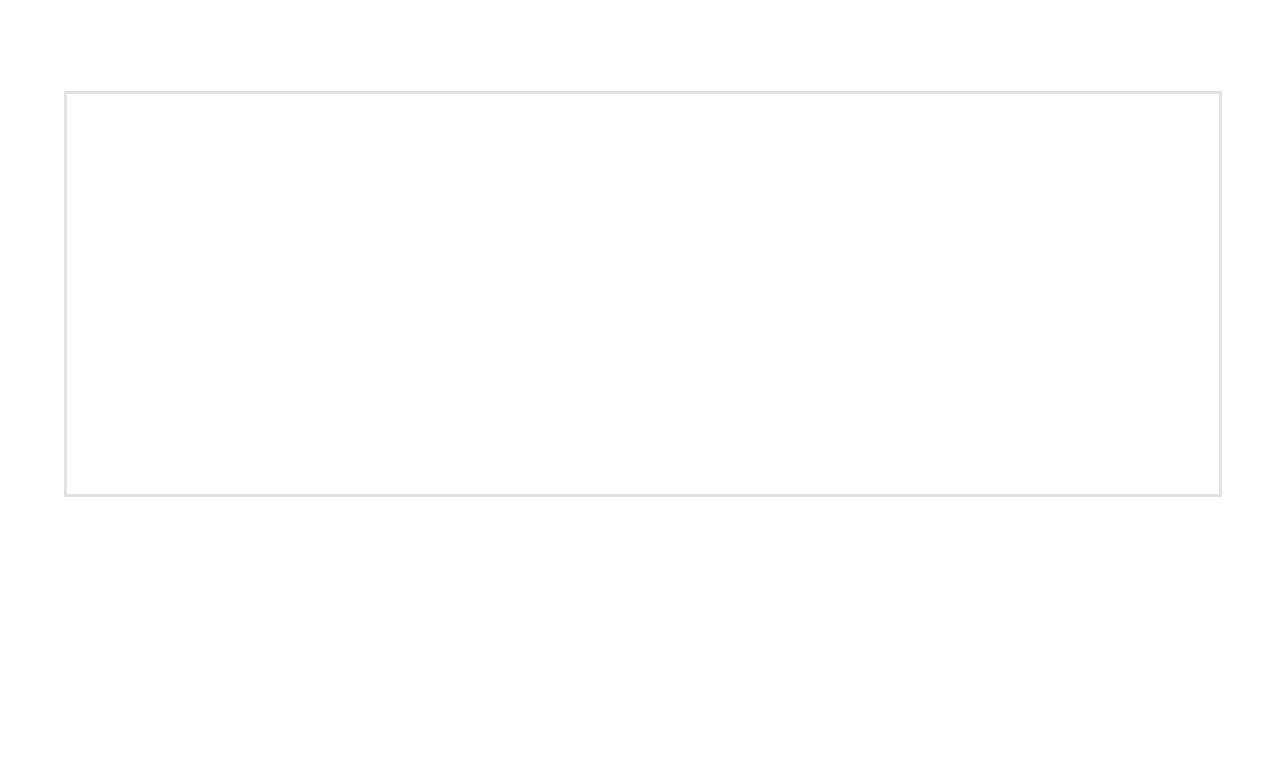
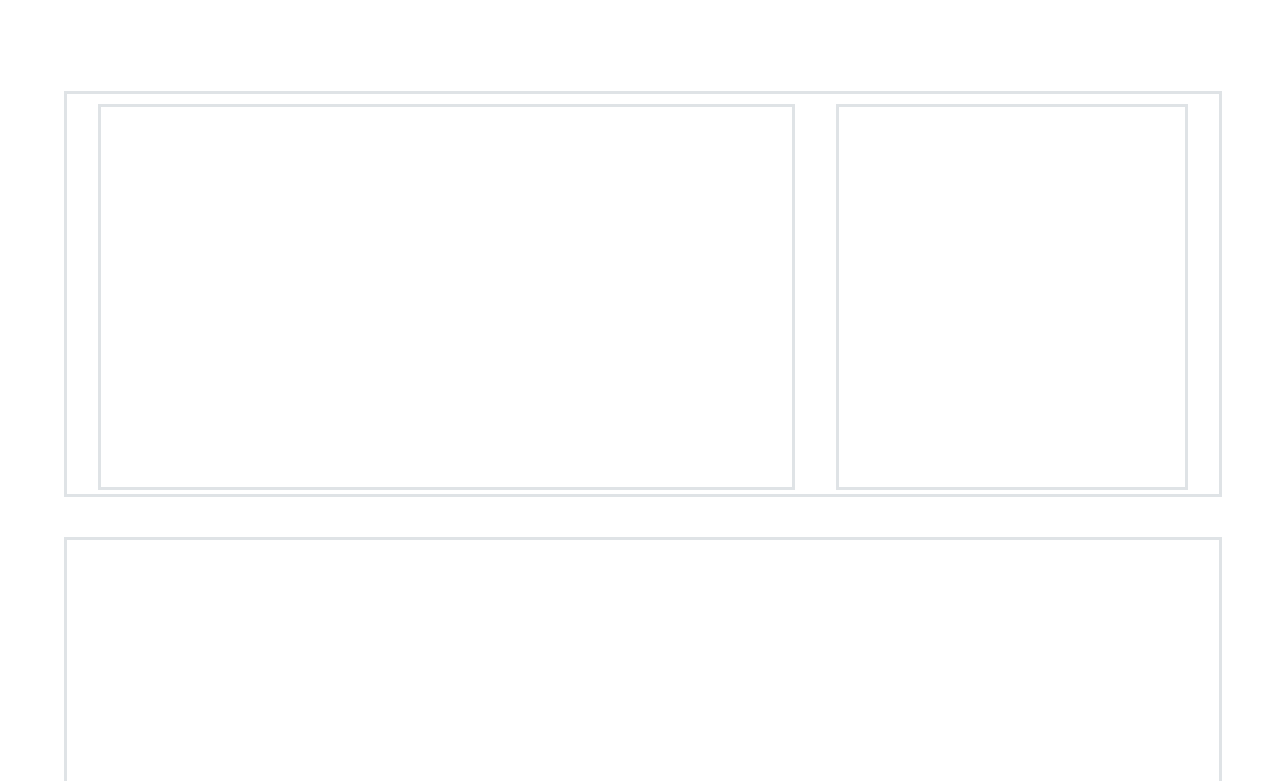
Before and after one commit to MikeTheFyke/Xpedia, a Vue app: page / in a window 1280 px wide. Shown: the part 939-1720 px from the top of the page. Before the commit the page ends 1476 px from the top, so only its background shows below. Built offline with nearby package versions, Linux system fonts and the light colour scheme; a web font is replaced by a local one.

Commit message:
Stylizing trip ideas left and right

```diff
--- a/src/App.vue
+++ b/src/App.vue
@@ -5,6 +5,7 @@
     <CheckIn />
     <Safety />
     <TripIdeas />
+    <SwitchRoutine />
   </div>
 </template>
 
@@ -14,6 +15,7 @@ import Banner from './components/Banner'
 import CheckIn from './components/CheckIn'
 import Safety from './components/Safety'
 import TripIdeas from './components/NextTripIdeas'
+import SwitchRoutine from './components/SwitchRoutine'
 
 export default {
   name: 'App',
@@ -23,6 +25,7 @@ export default {
     CheckIn,
     Safety,
     TripIdeas,
+    SwitchRoutine,
   }
 }
 </script>
--- a/src/components/NextTripIdeas.vue
+++ b/src/components/NextTripIdeas.vue
@@ -1,5 +1,11 @@
 <template>
     <div id="TripIdeas-Container">
+        <div id="Ideas-Left">
+
+        </div>
+        <div id="Ideas-Right">
+
+        </div>
     </div>
 </template>
 
@@ -21,6 +27,24 @@ export default {
     margin: 40px 5%;
     border-color: #dfe3e6;
     border-style: solid;
+    display: flex;
+    justify-content: space-evenly;
+}
+
+#Ideas-Left{
+    border-color: #dfe3e6;
+    border-style: solid;
+    width: 60%;
+    height: 380px;
+    margin: 10px;
+}
+
+#Ideas-Right{
+    border-color: #dfe3e6;
+    border-style: solid;
+    width: 30%;
+    height: 380px;
+    margin: 10px;
 }
 
 </style>
```
